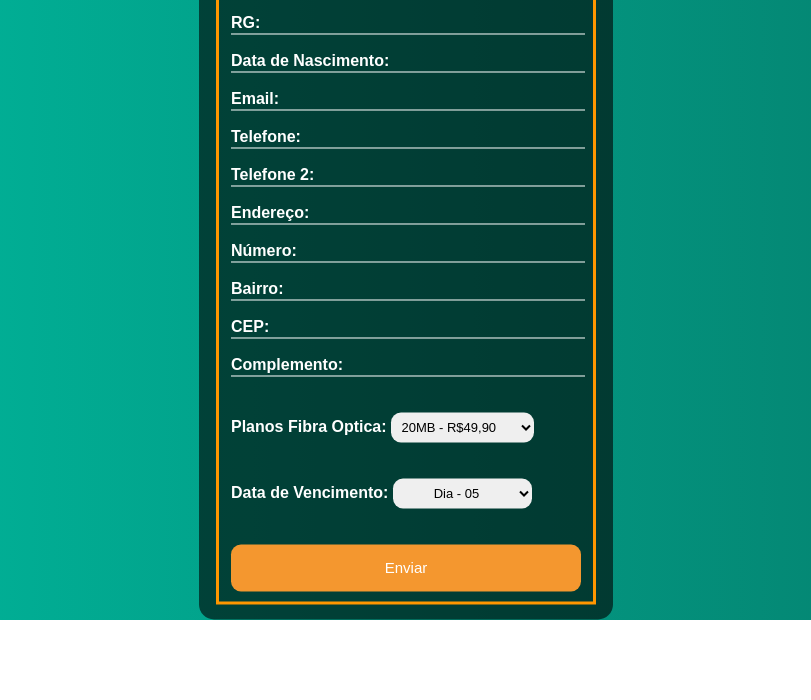
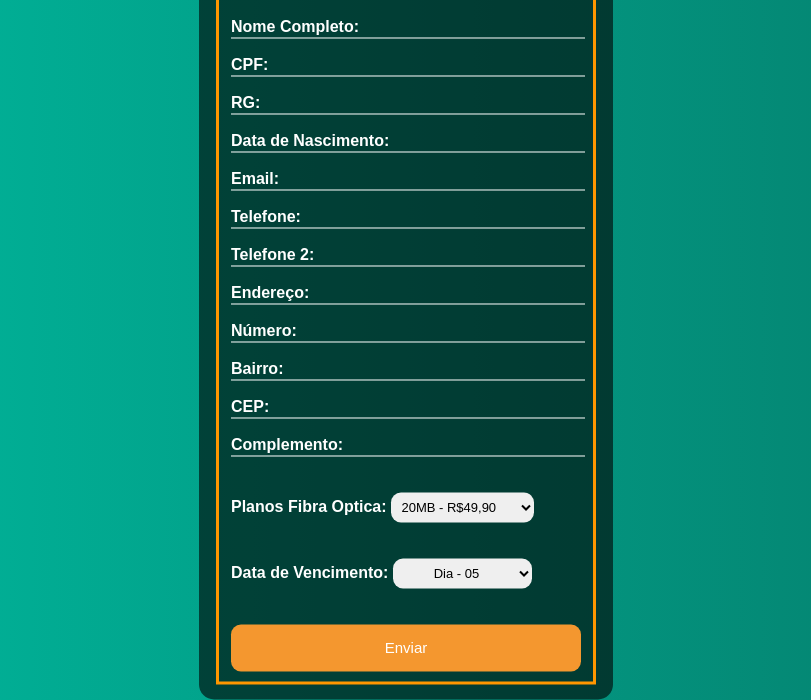
Before and after one commit to felipeefscc/formulario-cadastro, a plain HTML site: page index.html in a window 1280 px wide. Shown: the part 298-998 px from the top of the page, without its empty margins (234-1045 px from the left). Before the commit the page ends 918 px from the top, so only its background shows below. Drawn offline with nearby package versions, Linux system fonts and the light colour scheme.

Commit message:
Add files via upload

```diff
--- a/styles.css
+++ b/styles.css
@@ -1,7 +1,4 @@
-html{
-    height: 100%;
-    min-height: 100%;
-}
+
 
 body{
     font-family: Arial, Helvetica, sans-serif;
@@ -139,7 +136,7 @@ footer{
 @media screen and (max-height: 900px){
 
     .box{
-        top: 60%;
+        top: 70%;
         width: 30%;
         margin-bottom: 20px;
     }
```
